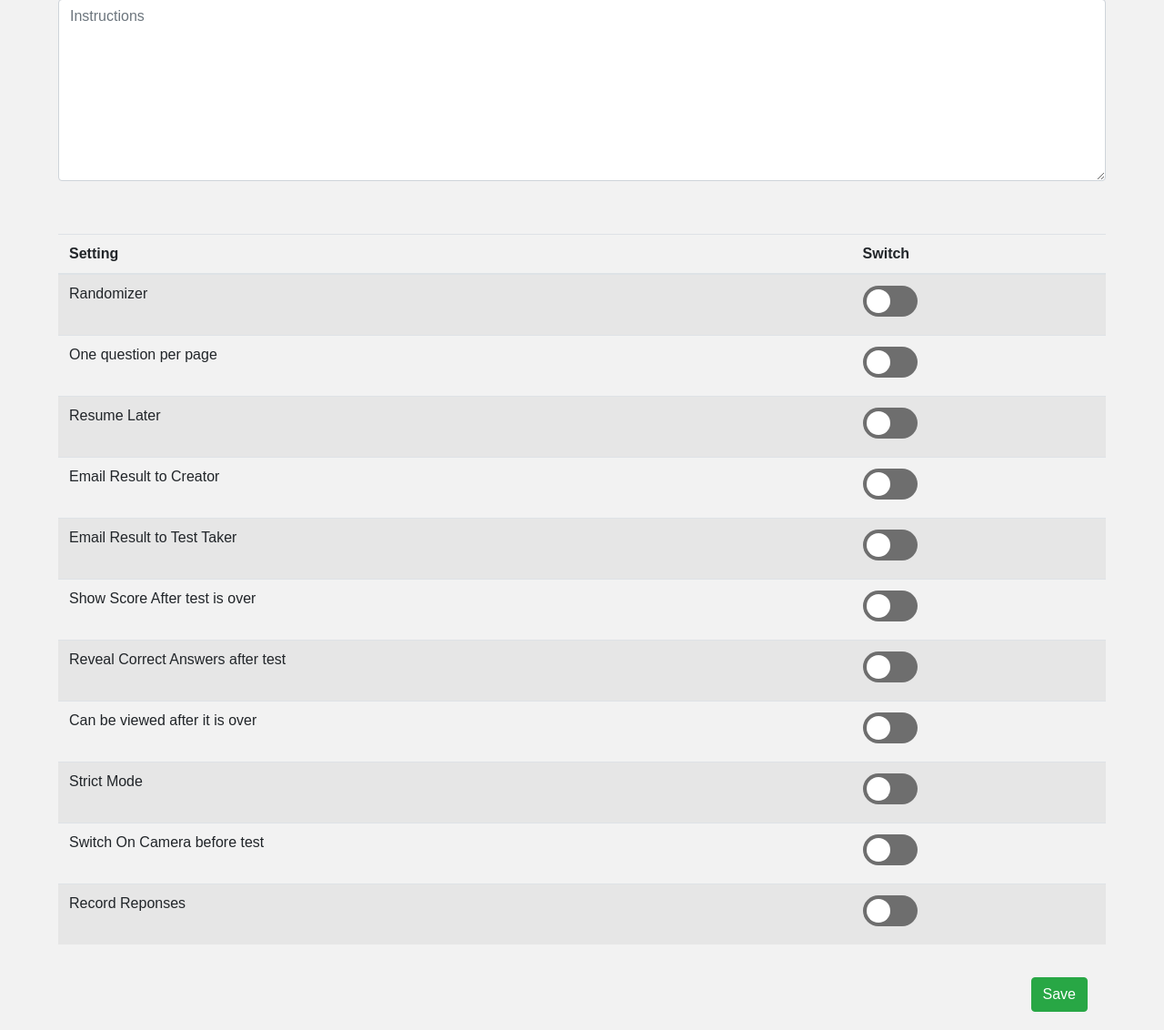
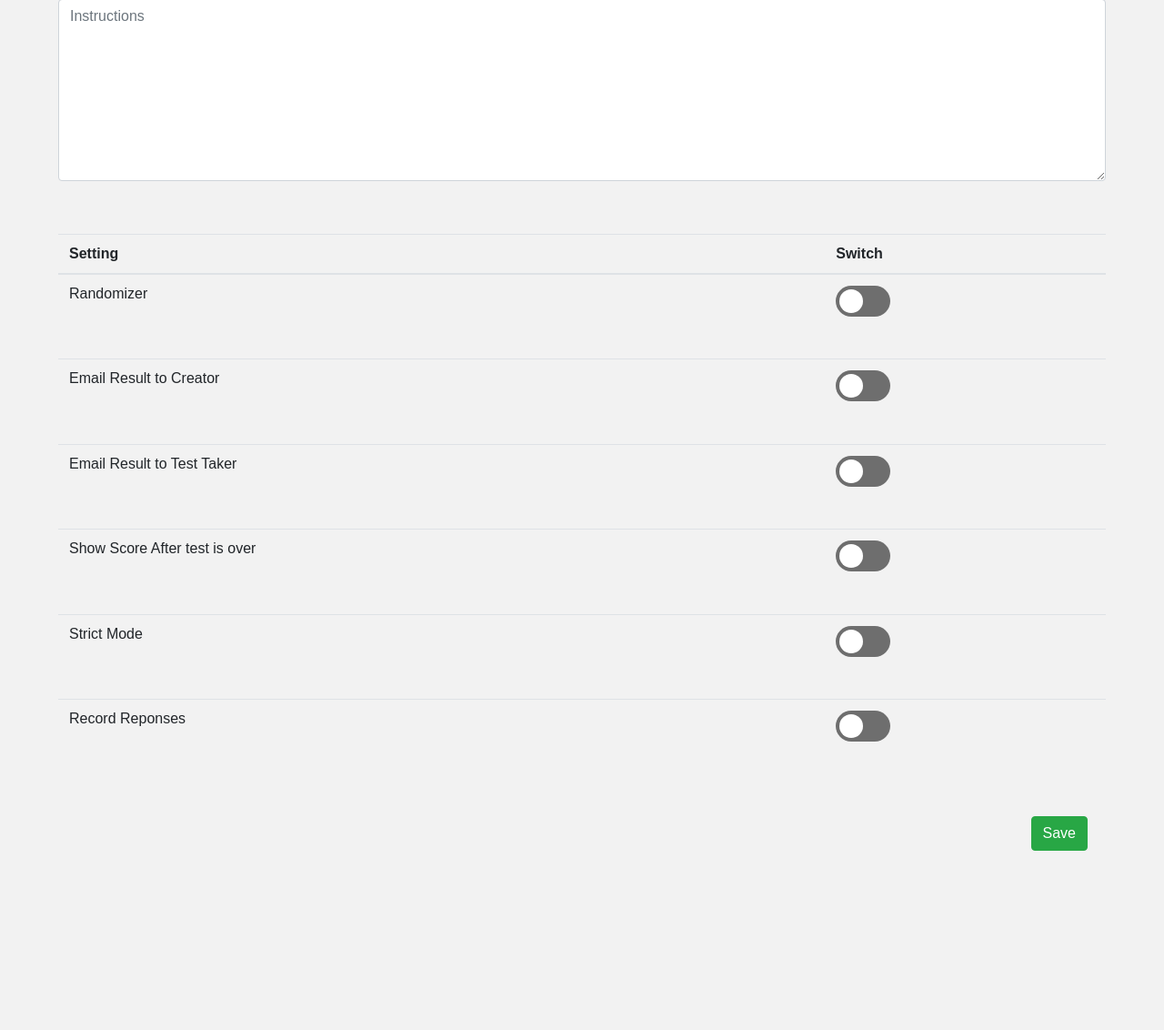
Before and after one commit to aryan29/Quizoo, a Django app: template quizoo/quizer/templates/settings.html in a window 1280 px wide. Shown: the part 143-1275 px from the top of the page at 91% size. After the commit the page ends 1078 px from the top, so only its background shows below. Run offline with Django 3.2, Linux system fonts and the light colour scheme; the template is opened without the code that fills it, so the values that code supplies are empty; some libraries are stand-ins or nearby versions.

Commit message:
Number of settings reduced

```diff
--- a/quizoo/quizer/templates/settings.html
+++ b/quizoo/quizer/templates/settings.html
@@ -93,7 +93,7 @@ table{
   <div id="saving" class="savings"><button onclick="update()" class="btn btn-success">Save</button></div>
 
   <textarea class="form-control" placeholder="Instructions" id="instructions">{{quiz.quiz_instructions}}</textarea>
-  <table class="table table-striped table-hover" style="margin-top: 5%;">
+  <table class="table table-hover" style="margin-top: 5%;">
     <thead>
       <tr>
         <th>Setting</th>
@@ -110,7 +110,7 @@ table{
         </label>
         </td>
       </tr>
-      <tr>
+      <tr style="display:none">
         <td>One question per page</td>
         <td>
         <label class="switch">
@@ -119,7 +119,7 @@ table{
         </label>
         </td>
       </tr>
-      <tr>
+      <tr style="display:none">
         <td>Resume Later</td>
         <td>
         <label class="switch">
@@ -155,7 +155,7 @@ table{
         </label>
         </td>
       </tr>
-      <tr>
+      <tr style="display:none">
         <td>Reveal Correct Answers after test</td>
         <td>
         <label class="switch">
@@ -164,7 +164,7 @@ table{
         </label>
         </td>
       </tr>
-    <tr>
+    <tr style="display:none">
         <td>Can be viewed after it is over</td>
         <td>
         <label class="switch">
@@ -182,7 +182,7 @@ table{
         </label>
         </td>
       </tr>
-        <tr>
+        <tr style="display:none">
         <td>Switch On Camera before test</td>
         <td>
         <label class="switch">
```
